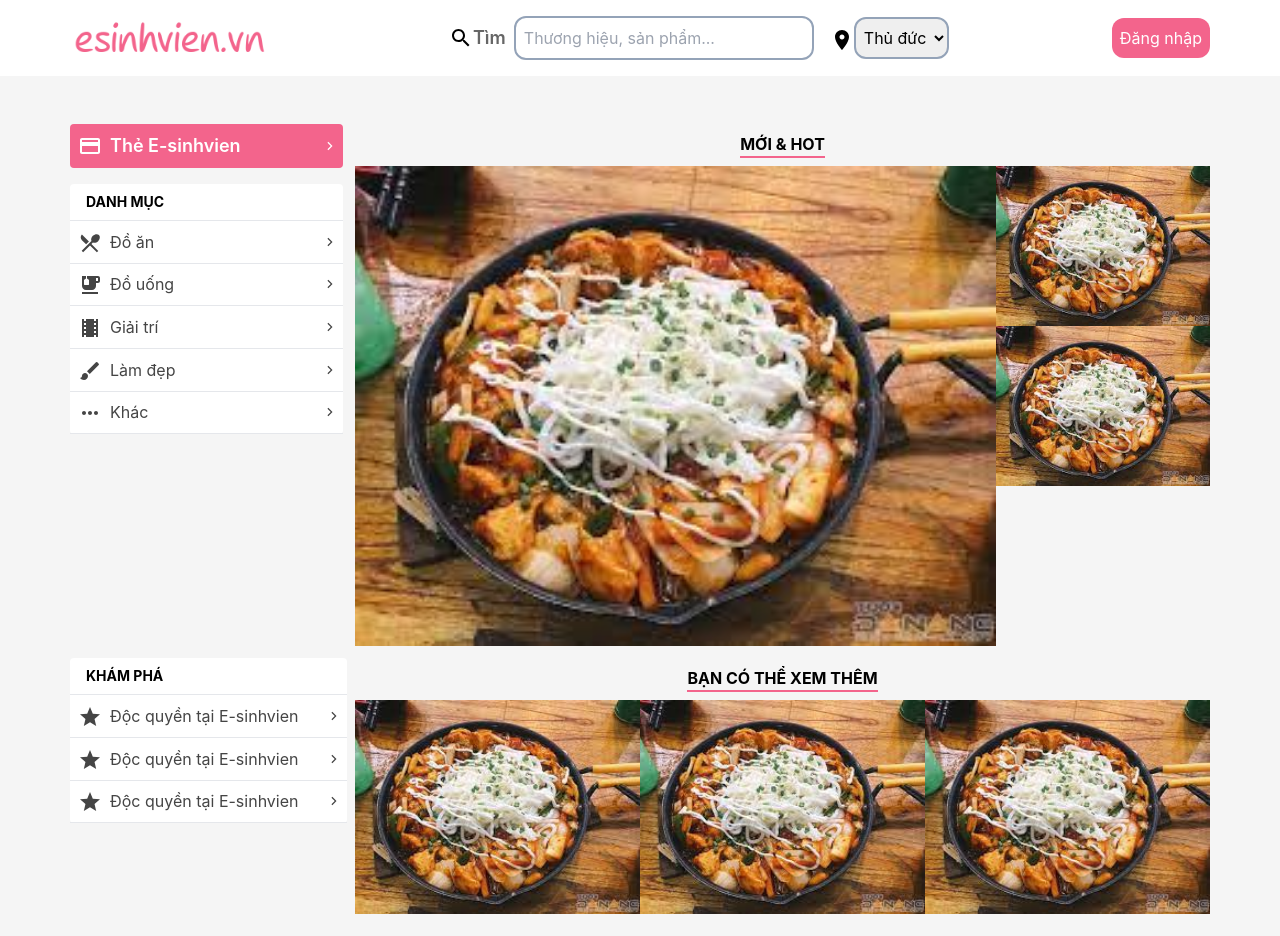
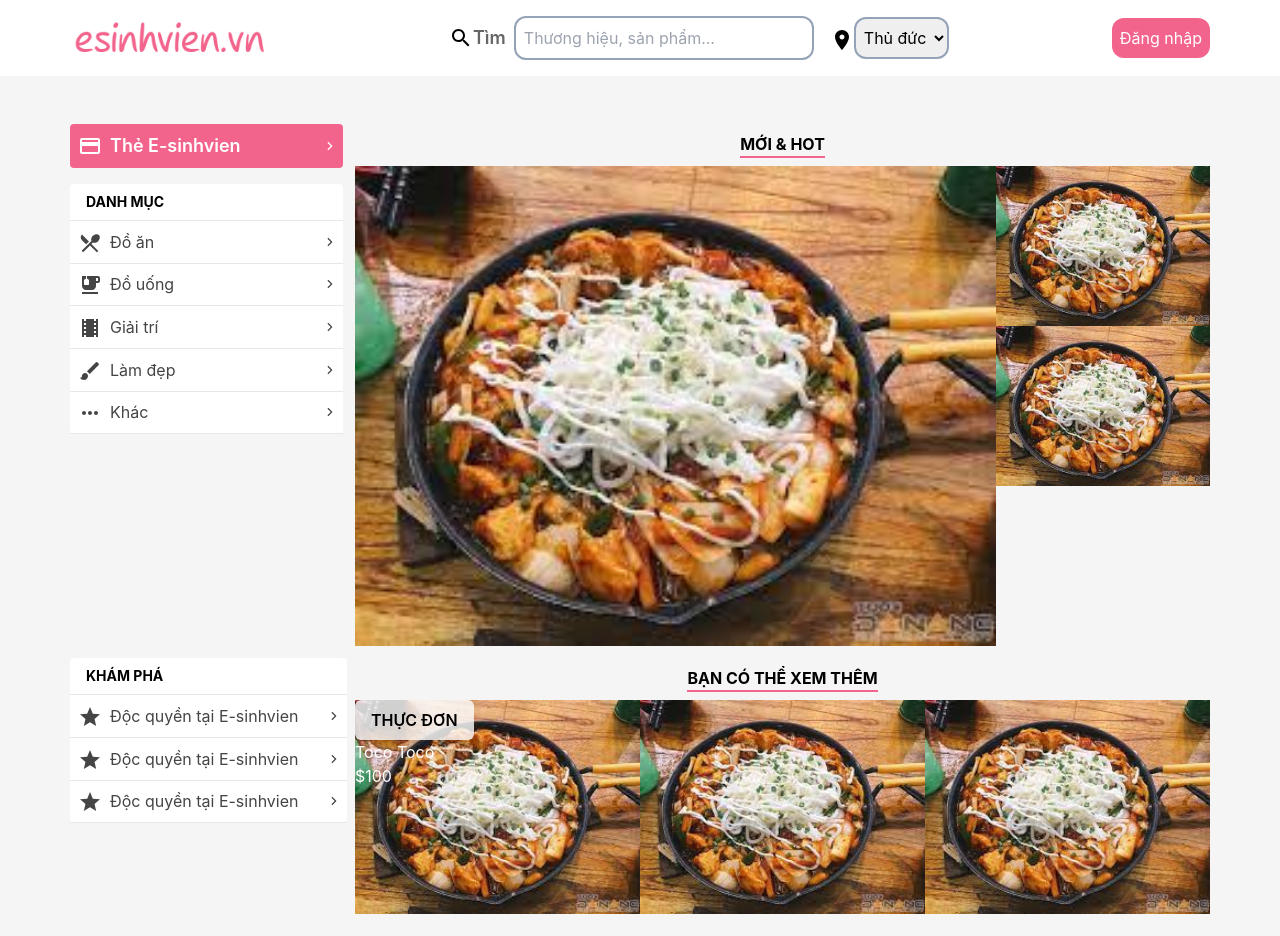
Before and after one commit to eLa-smartCard/UI-web, a React (Create React App) app: page / in a window 1280 px wide. Shown: the top 936 px of the page. Built offline with nearby package versions, Linux system fonts and the light colour scheme; a web font is replaced by a local one.

Commit message:
add content img

```diff
--- a/src/pages/Home.jsx
+++ b/src/pages/Home.jsx
@@ -67,8 +67,13 @@ const Home = () => {
                         <p className='font-bold border-b-2 border-ela w-fit my-2'>BẠN CÓ THỂ XEM THÊM</p>
                     </div>
                     <div className='flex'>
-                        <div className='basis-1/3'>
+                        <div className='basis-1/3 relative'>
                             <img src={food} alt="" className='w-full'/>
+                            <div className='absolute top-0 bottom-0 left-0 right-0 w-fit text-white'>
+                                <button className='bg-white/80 rounded-md py-2 px-4 font-semibold text-black'>THỰC ĐƠN</button>
+                                <p>Toco Toco</p>
+                                <p>$100</p>
+                            </div>
                         </div>
                         <div className='basis-1/3'>
                             <img src={food} alt="" className='w-full'/>
```
